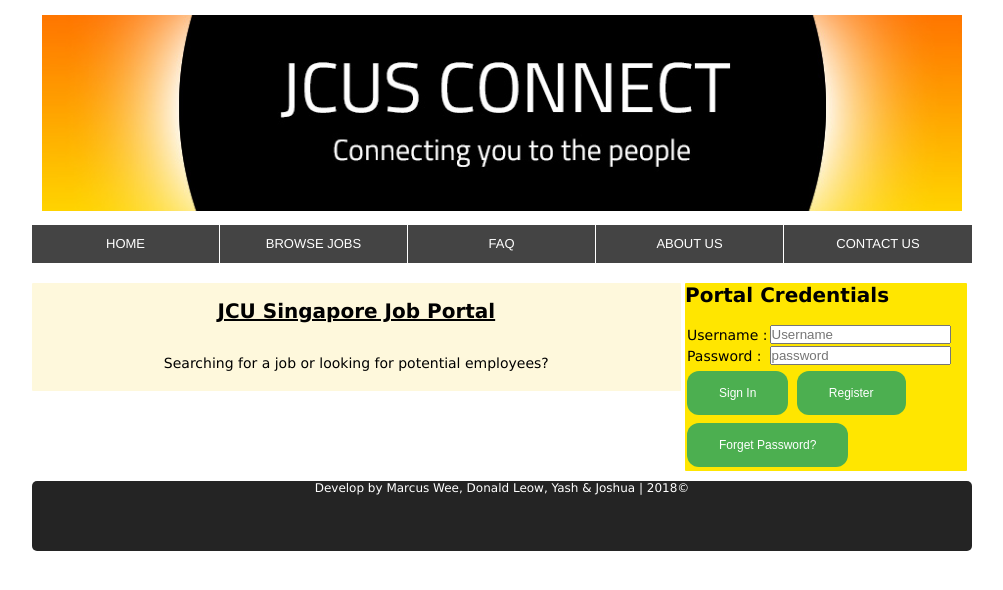
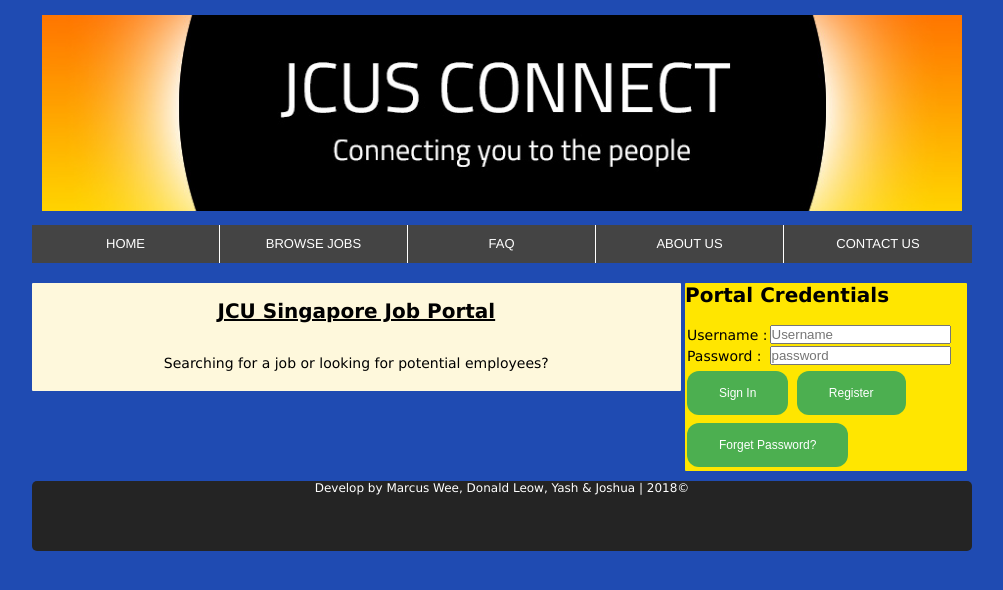
Before and after one commit to sgdonaldleow95/jcu_designthinking3_team_a7, a PHP site: page / in a window 1280 px wide. Shown: the top 590 px of the page, without its empty margins (138-1141 px from the left). Run offline with PHP 8.4, Linux system fonts and the light colour scheme.

Commit message:
Fifth Commit
Update color

```diff
--- a/css/external.css
+++ b/css/external.css
@@ -15,7 +15,7 @@ nav, article, section, aside, header, footer, hgroup{
 
 body {
 	margin: 5px auto;
-	background-color:#FFF;
+	background-color:#1F4BB2;
 	background-position: top center;
 	background-repeat:no-repeat;
 	font-size: 14px;
```
